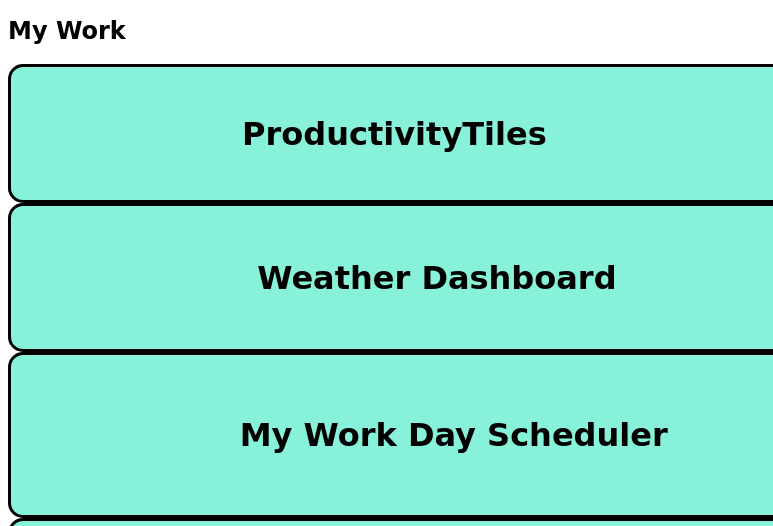
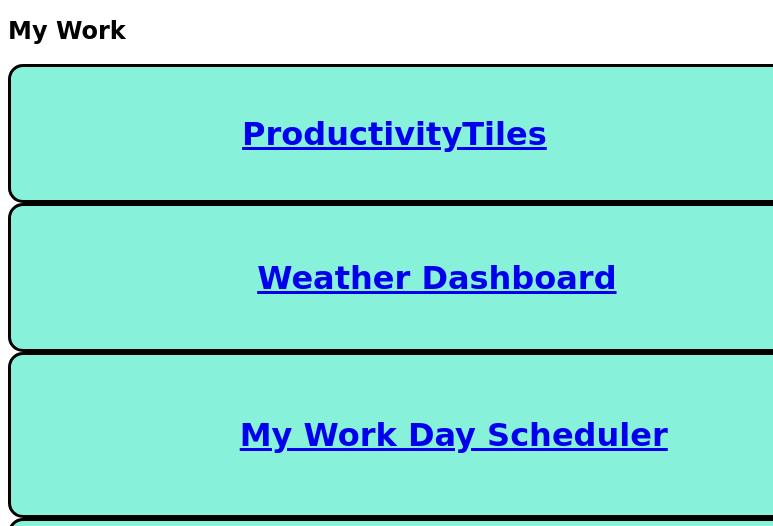
Before and after one commit to tkhobbes43/my-portfolio, a plain HTML site: page index.html in a window 1280 px wide. Shown: the part 571-1097 px from the top of the page, 0-773 px from the left. Drawn offline with Linux system fonts and the light colour scheme; a web font is replaced by a local one.

Commit message:
added links to my github for my works

```diff
--- a/index.html
+++ b/index.html
@@ -59,7 +59,9 @@
       </section>
       <div class="pizza">
 <!-- this project needs to be bigger than the others -->
+         <a href="https://github.com/anacecyflores1/ProductivityTiles">
          <h1>ProductivityTiles</h1>
+         </a>
          <a href="https://anacecyflores1.github.io/ProductivityTiles/">
          <img src="assets/images/ProductivityTiles.jpg" alt="project 1 image", width: 50%; height: 50%;/>
          </a>
@@ -67,14 +69,18 @@
 
 <!-- the rest are to be uniform -->
       <div class="example-flex">
+         <a href="https://github.com/tkhobbes43/weather-dashboard">
          <h1>Weather Dashboard</h1>
+         </a>
          <a href="https://https://tkhobbes43.github.io/weather-dashboard/">
          <img src="assets/images/weather-dashboard.PNG" alt="weather dashboard image"/>
          </a>
       </div>
 
       <div class="example-flex">
+         <a href="https://github.com/tkhobbes43/my-work-day-scheduler">
          <h1>My Work Day Scheduler</h1>
+         </a>
          <a href="https://https://tkhobbes43.github.io/my-work-day-scheduler/">
          <img src="assets/images/my-work-day-scheduler.PNG" alt="my work day scheduler imagechess image from freepnglogos.com"/>
          </a>
```
